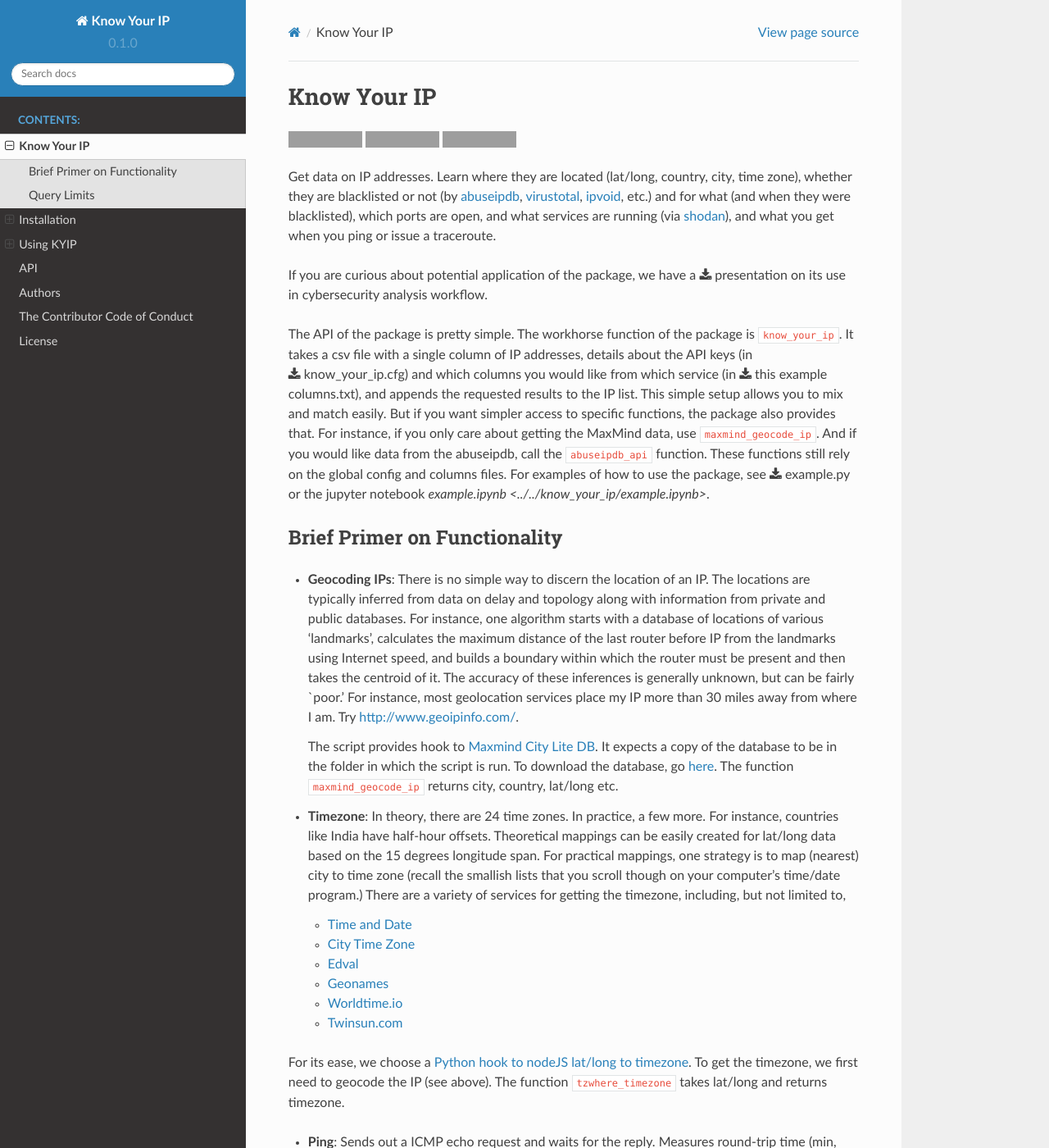
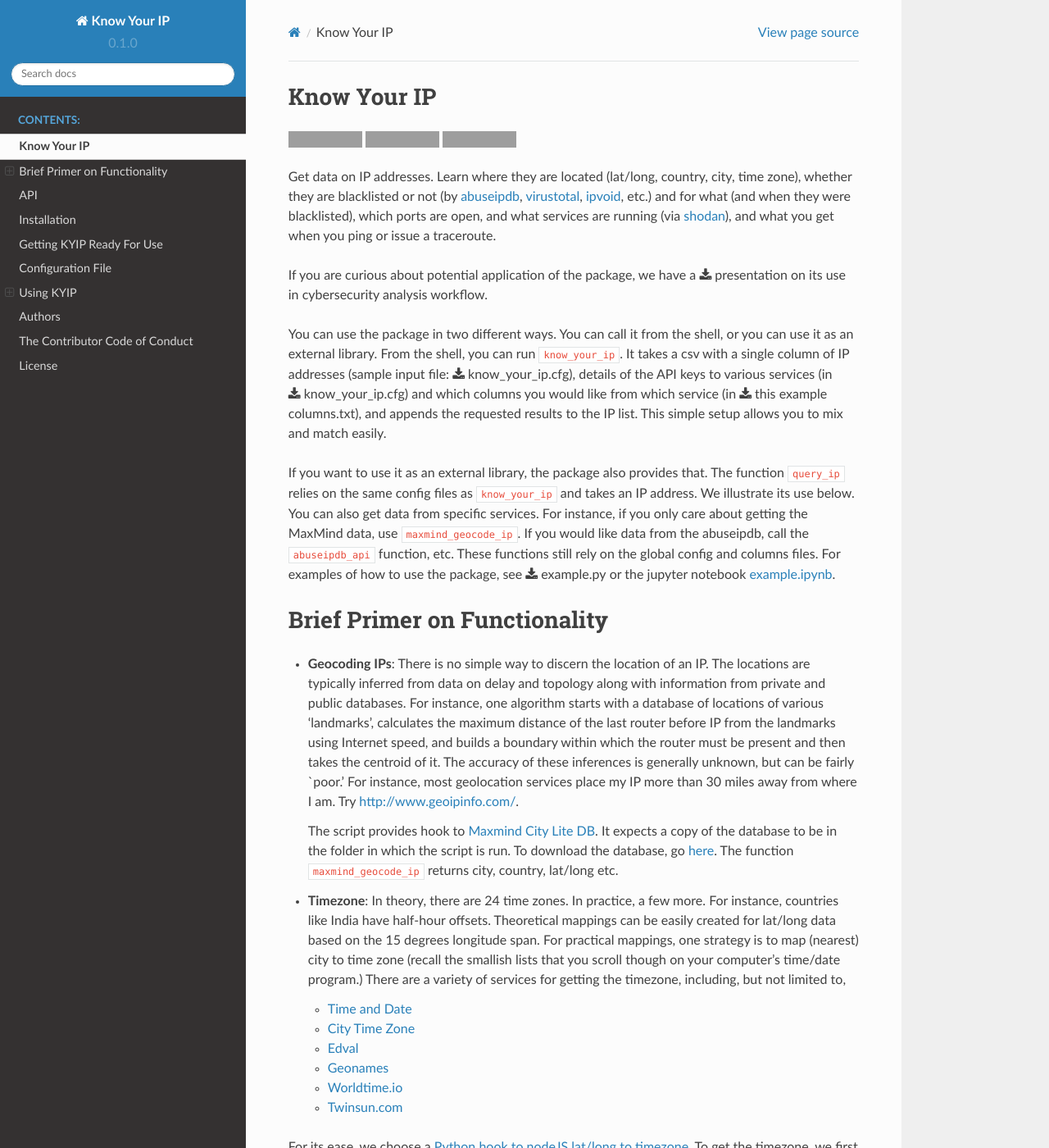
Before and after one commit to themains/know_your_ip, a Sphinx documentation site: the page built from docs/source/know_your_ip.rst, in a window 1280 px wide and 1400 px high. Shown: the whole window at 82% size. Built offline with Sphinx 7.4.7 and the Read the Docs theme 2.0.0, drawn with Linux system fonts in a browser that asks for light colours; some of the changed text lies outside the part shown; grey boxes are pictures that could not be loaded.

Commit message:
reorganizing docs for greater clarity

```diff
--- a/docs/source/conf.py
+++ b/docs/source/conf.py
@@ -30,7 +30,7 @@
 # Add any Sphinx extension module names here, as strings. They can be
 # extensions coming with Sphinx (named 'sphinx.ext.*') or your custom
 # ones.
-extensions = ['sphinx.ext.autodoc', 'sphinx.ext.napoleon']
+extensions = ['sphinx.ext.autodoc', 'sphinx.ext.napoleon', 'nbsphinx']
 
 # Add any paths that contain templates here, relative to this directory.
 templates_path = ['_templates']
--- a/docs/source/know_your_ip.rst
+++ b/docs/source/know_your_ip.rst
@@ -21,20 +21,24 @@
 :download:`presentation <../../know_your_ip/presentation/kip.pdf>` on
 its use in cybersecurity analysis workflow.
 
-The API of the package is pretty simple. The workhorse function of the package
-is ``know_your_ip``. It takes a csv file with a single column of IP addresses,
-details about the API keys (in :download:`know_your_ip.cfg <../../know_your_ip/know_your_ip.cfg>`)
+You can use the package in two different ways. You can call it from the shell, or you can
+use it as an external library. From the shell, you can run ``know_your_ip``. It takes a csv
+with a single column of IP addresses (sample input file: :download:`know_your_ip.cfg <../../know_your_ip/examples/input.csv>`),
+details of the API keys to various services (in :download:`know_your_ip.cfg <../../know_your_ip/know_your_ip.cfg>`)
 and which columns you would like from which service (in :download:`this example columns.txt <../../know_your_ip/columns.txt>`),
 and appends the requested results to the IP list. This simple setup allows you to mix and match
-easily. But if you want simpler access to specific functions, the package also provides that.
-For instance, if you only care about getting the MaxMind data, use ``maxmind_geocode_ip``. And
-if you would like data from the abuseipdb, call the ``abuseipdb_api`` function. These functions still
-rely on the global config and columns files. For examples of how to use the package,
-see :download:`example.py <../../know_your_ip/example.py>` or the jupyter notebook
-`example.ipynb <../../know_your_ip/example.ipynb>`.
+easily.
+
+If you want to use it as an external library, the package also provides that. The function ``query_ip`` relies
+on the same config files as ``know_your_ip`` and takes an IP address. We illustrate its use below. You can
+also get data from specific services. For instance, if you only care about getting the MaxMind data,
+use ``maxmind_geocode_ip``. If you would like data from the abuseipdb, call the ``abuseipdb_api`` function, etc.
+These functions still rely on the global config and columns files. For examples of how to use the package,
+see :download:`example.py <../../know_your_ip/examples/example.py>` or the jupyter notebook
+`example.ipynb <https://github.com/themains/know_your_ip/blob/master/know_your_ip/examples/example.ipynb>`__.
 
 Brief Primer on Functionality
-~~~~~~~~~~~~~~~~~~~~~~~~~~~~~
+--------------------------------
 
 -  **Geocoding IPs**: There is no simple way to discern the location of
    an IP. The locations are typically inferred from data on delay and
@@ -145,8 +150,15 @@
 | \-----------  | \----------------  | \-----------                                                                        |
 +---------------+--------------------+-------------------------------------------------------------------------------------+
 
+API
+----
+
+.. automodule:: know_your_ip
+   :members:
+
+
 Installation
-------------
+-----------------
 
 The script depends on some libraries. Currently ``traceroute`` uses
 operating system command ``traceroute`` on Linux and ``tracert`` on
@@ -169,11 +181,14 @@
 
     conda install -c scitools shapely
 
-General Layout of the Software
-~~~~~~~~~~~~~~~~~~~~~~~~~~~~~~
+Getting KYIP Ready For Use
+----------------------------
 
--  In the config file (default: ``know_your_ip.cfg``), there are
-   settings grouped by function.
+To use the software, you need to take care of three things. You need to fill out
+the API keys in the config file, have a copy of MaxMind db if you want to use MaxMind,
+and pick out the columns you want in the columns.txt file:
+
+-  In the config file (default: ``know_your_ip.cfg``), the settings grouped by function.
 -  For Maxmind API, the script expects a copy of the database to be in
    the folder specify by ``dbpath`` in the config file. To download the
    database, go `here <http://dev.maxmind.com/geoip/geoip2/geolite2/>`__
@@ -182,9 +197,8 @@
    file but only one will be use by setting the ``columns`` variable in
    ``output`` section.
 
-
 Configuration File
-~~~~~~~~~~~~~~~~~~~
+------------------------
 
 Most of functions make calls to different public REST APIs and hence require an API key and/or username.
 You can register to get the API keys at the following URLs:
@@ -210,7 +224,10 @@
 
 
 Using KYIP
-----------
+-----------------
+
+From the command line
+~~~~~~~~~~~~~~~~~~~~~~~~~
 
 ::
 
@@ -238,19 +255,18 @@
     --no-header           Output without header at the first row
 
 
-Examples
-~~~~~~~~~~~
-
 ::
 
     know_your_ip --file input.csv
 
-Please also look at :download:`example.py <../../know_your_ip/example.py>`. It shows you how you can use
-the package.
+As an External Library
+~~~~~~~~~~~~~~~~~~~~~~~~~~
 
+Please look at :download:`example.py <../../know_your_ip/examples/example.py>` or the jupyter notebook
+`example.ipynb <https://github.com/themains/know_your_ip/blob/master/know_your_ip/examples/example.ipynb>`__.
 
-Using KYIP with Pandas DataFrame
-~~~~~~~~~~~~~~~~~~~~~~~~~~~~~~~~~
+As an External Library with Pandas DataFrame
+~~~~~~~~~~~~~~~~~~~~~~~~~~~~~~~~~~~~~~~~~~~~~~~
 
 ::
 
@@ -265,20 +281,14 @@
 
     odf.to_csv('output.csv', index=False)
 
-API
-----
-
-.. automodule:: know_your_ip
-   :members:
-
 
 Authors
--------
+----------
 
 Suriyan Laohaprapanon and Gaurav Sood
 
 The Contributor Code of Conduct
----------------------------
+----------------------------------
 
 The project welcomes contributions from everyone! In fact, it depends on
 it. To maintain this welcoming atmosphere, and to collaborate in a fun
@@ -287,7 +297,7 @@
 Conduct <http://contributor-covenant.org/version/1/0/0/>`__.
 
 License
--------
+---------------
 
 The package is released under the `MIT
 License <https://opensource.org/licenses/MIT>`__.
```
Also changed, not shown: other parts of docs/source/know_your_ip.rst (+5 -4 lines), docs/source/index.rst (line endings or trailing spaces).
